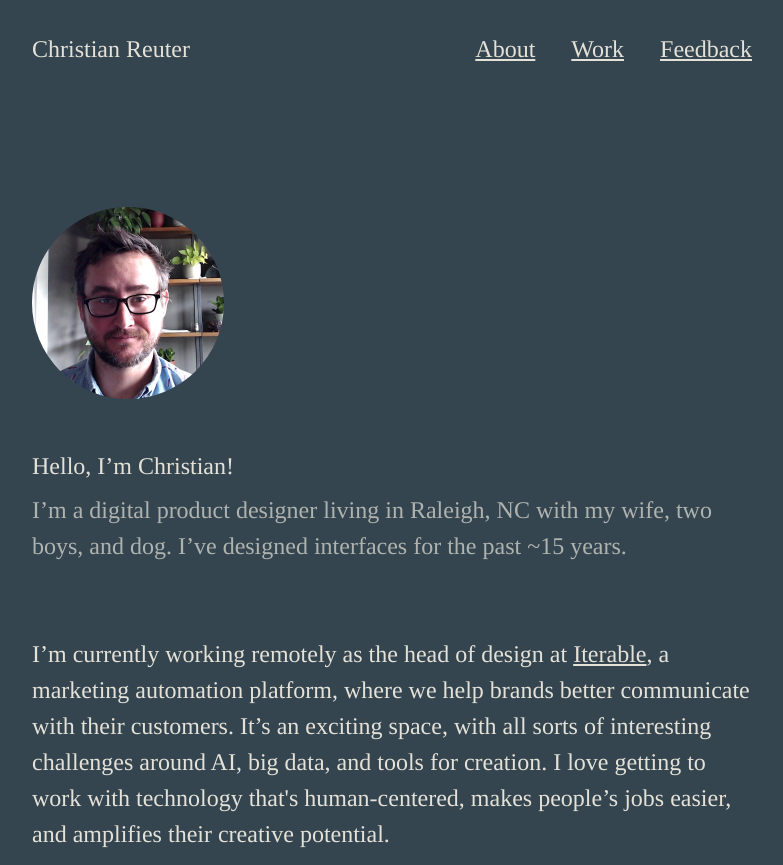
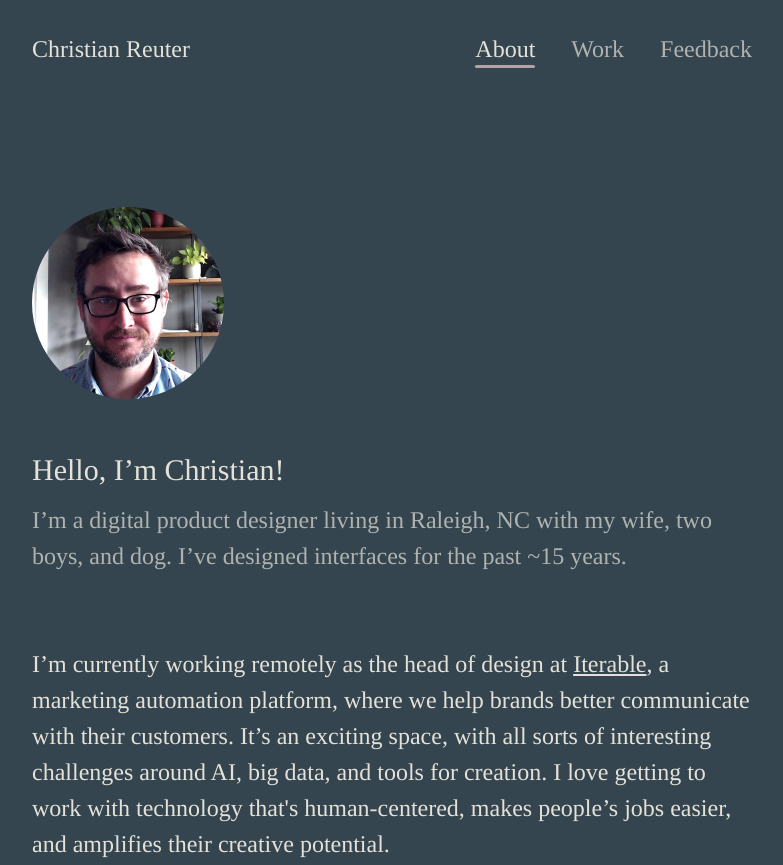
Before and after one commit to creuter/christianreuter.io, a plain HTML site: page home.html in a window 1280 px wide. Shown: the top 865 px of the page, without its empty margins (248-1031 px from the left). Drawn offline with Linux system fonts and the light colour scheme; a web font is replaced by a local one.

Commit message:
nav refinement

```diff
--- a/home.html
+++ b/home.html
@@ -14,9 +14,10 @@
     <div class="container">
       <header>
         <span>Christian Reuter</span>
+        <nav>
           <ul>
             <li>
-            <a href="home.html">About</a>
+              <a href="home.html" class="active">About</a>
             </li>
             <li>
               <a href="work.html">Work</a>
@@ -25,11 +26,12 @@
               <a href="feedback.html">Feedback</a>
             </li>
           </ul>
+        </nav>
       </header>
 
       <img src="images/christian-reuter.jpg" alt="Christian's headshot">
 
-      <h1>Hello, I’m Christian!</h1>
+      <h1 class="large-title">Hello, I’m Christian!</h1>
       <p>
         I’m a digital product designer living in Raleigh, NC with my wife, two
         boys, and dog. I’ve designed interfaces for the past ~15 years.
@@ -63,7 +65,6 @@
         you’re in the area, working on an interesting project, or have thoughts
         on remote design work! I’d love to chat.
       </p>
-      <hr>
       <ul class="social">
         <li>
           <a href="mailto:hello@christianreuter.io">Email</a>
--- a/stylesheet.css
+++ b/stylesheet.css
@@ -36,6 +36,11 @@ time, mark, audio, video {
   --color-background: #354550;
   --color-text: #e4e2d8;
   --color-subdued-text: #afb3af;
+  --color-sage: #a8b5a2;
+  --color-mauve: #b8a1a5;
+  --color-sand: #cac2b5;
+  --color-terracotta: #cac2b5;
+  --color-complement-5: #c79a8d;
 }
 
 /* Layout  ------------------------------------------------------------------ */
@@ -68,18 +73,43 @@ body {
 header {
   align-items: center;
   display: flex;
+  justify-content: space-between;
   margin-bottom: 6em;
 }
 
 ul {
   display: flex;
+  gap: 1.5em;
   list-style: none;
   margin-left: auto;
 }
 
-li {
-  margin-left: 1.5em;
+nav a {
+  color: var(--color-subdued-text);
+  text-decoration: none;
 }
+
+nav a.active {
+  color: var(--color-text);
+  position: relative;
+}
+
+nav a:hover {
+  color: var(--color-text);
+}
+
+nav a.active::after {
+  bottom: -0.25em;
+  background-color: var(--color-mauve);
+  content: "";
+  display: block;
+  height: 3px;
+  left: 0;
+  position: absolute;
+  right: 0;
+  border-radius: 3px;
+}
+
 
 /* Intro  ------------------------------------------------------------------ */
 
@@ -123,43 +153,25 @@ a:hover {
 
 blockquote {
   display: block;
-  /* quotes: auto; */
+  hanging-punctuation: first;
   line-height: 1.5;
   margin-bottom: 1em;
-  hanging-punctuation: first;
   text-indent: -0.7ch;
 }
 
-/* blockquote::before { */
-  /* content: &ldquo; */
-  /* content: "\0x22"; */
-  /* content: open-quote; */
-  /* display: inline; */
-  /* display: inline-block; */
-/*   /* display: block; */
-/* } */
-
-
-
-/* blockquote::after { */
-/*   content: close-quote; */
-/* } */
-
-.large-title {
-  font-size: 1.5em;
-  margin-bottom: 2em;
-}
-
 footer {
+  color: var(--color-subdued-text);
   font-size: 0.825em;
   font-style: italic;
-  color: var(--color-subdued-text);
 }
 
 .social {
   display: flex;
-  list-style: none;
-  margin-top: 3em;
-  margin-left: 0;
-  /* margin-left: auto; */
+  gap: 2em;
+  margin-top: 6em;
 }
+
+h1 {
+  font-size: 1.25em;
+  font-variation-settings: "wght" 600, "opsz" 30;
+}
```
Also changed, not shown: feedback.html (+6 -4 lines), work.html (+3 -1 lines). Lines whose indentation alone changed are shown as unchanged.
